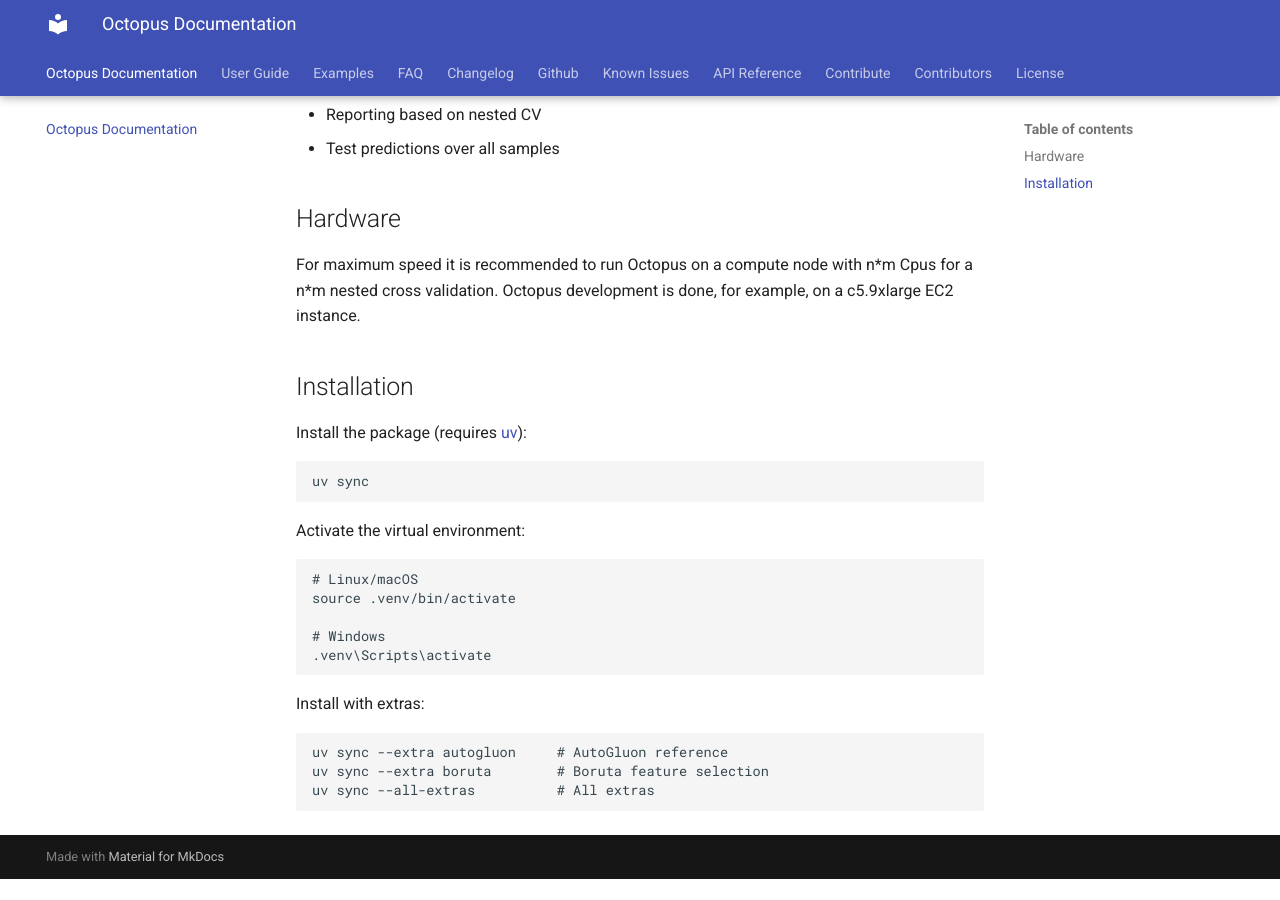
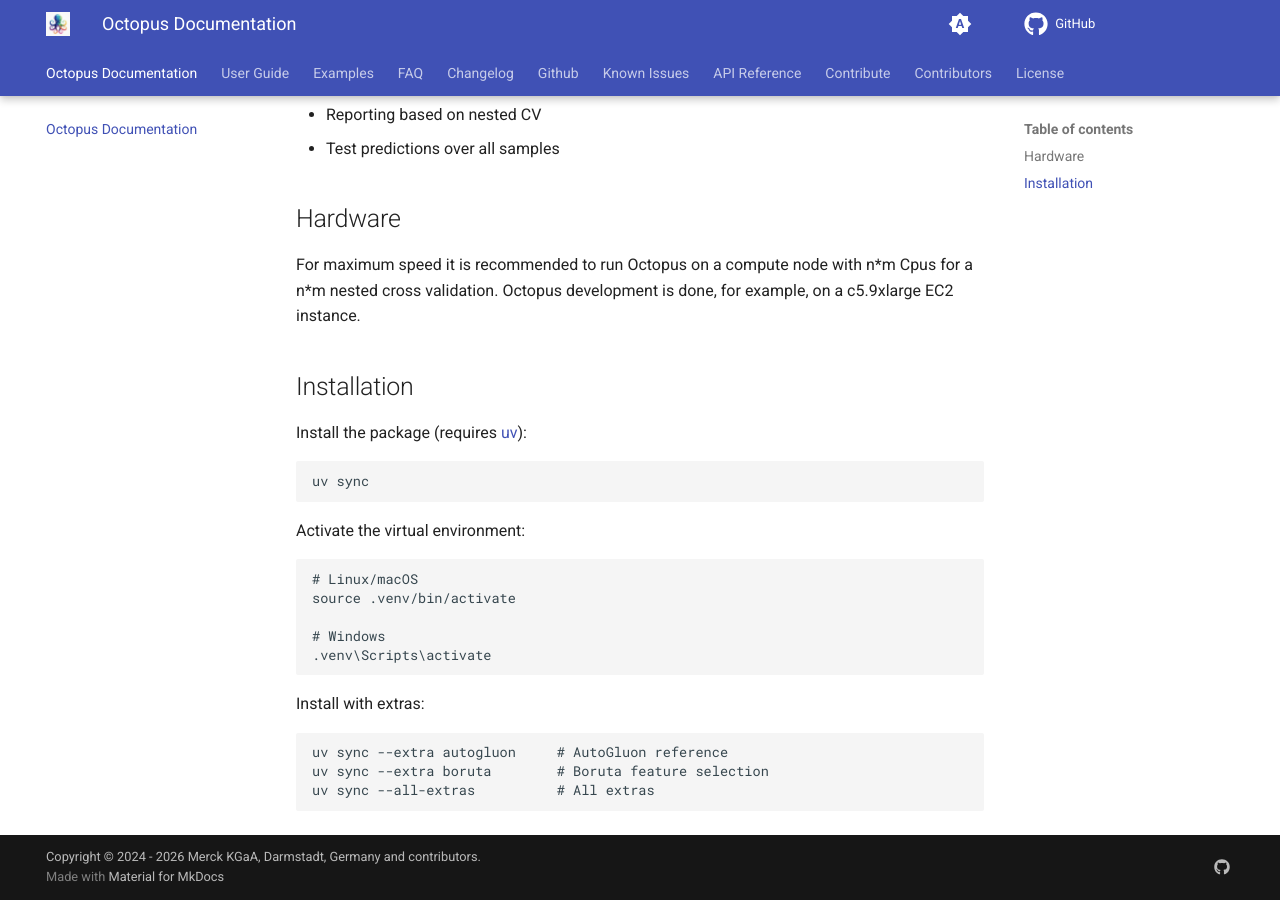
Before and after one commit to emdgroup/octopus, an MkDocs documentation site: the page built from docs/index.md, in a window 1280 px wide and 900 px high, scrolled down 588 px. Built offline with MkDocs 1.6.1 and Material for MkDocs 9.7.7, drawn with Linux system fonts in a browser that asks for light colours; comment, search, counter and statistics services are not loaded; before the commit the page ends 1467 px from its top, so only the background shows below that.

Commit message:
some style adjustments

```diff
--- a/mkdocs.yml
+++ b/mkdocs.yml
@@ -1,11 +1,44 @@
 site_name: Octopus Documentation
-
+# site_url:
+repo_url: https://github.com/emdgroup/octopus
+edit_uri: edit/main/docs/
+extra:
+  version:
+    provider: mike
 theme:
   name: "material"
+  icon:
+    repo: fontawesome/brands/github
+    edit: material/pencil
+    view: material/eye
   features:
     - navigation.indexes
     - navigation.tabs
     - navigation.tabs.sticky
+    - search.suggest
+    - search.highlight
+    - content.action.edit
+  logo: assets/logo.png
+  favicon: assets/favicon.png
+  palette:
+    # Palette toggle for automatic mode
+    - media: "(prefers-color-scheme)"
+      toggle:
+        icon: material/brightness-auto
+        name: Switch to light mode
+    # Palette toggle for light mode
+    - media: "(prefers-color-scheme: light)"
+      scheme: default
+      toggle:
+        icon: material/brightness-7
+        name: Switch to dark mode
+    # Palette toggle for dark mode
+    - media: "(prefers-color-scheme: dark)"
+      scheme: slate
+      toggle:
+        icon: material/brightness-4
+        name: Switch to system preference
+
 
 markdown_extensions:
   - pymdownx.snippets
@@ -37,3 +70,11 @@ nav:
   - Contribute: contributing.md
   - Contributors: contributors.md
   - License: license.md
+
+copyright: Copyright &copy; 2024 - 2026 Merck KGaA, Darmstadt, Germany and contributors.
+
+extra:
+  social:
+    - icon: fontawesome/brands/github
+      link: https://github.com/emdgroup/octopus
+      name: Octopus on GitHub
```
Also changed, not shown: docs/assets/favicon.png (added), docs/assets/logo.png (added).
